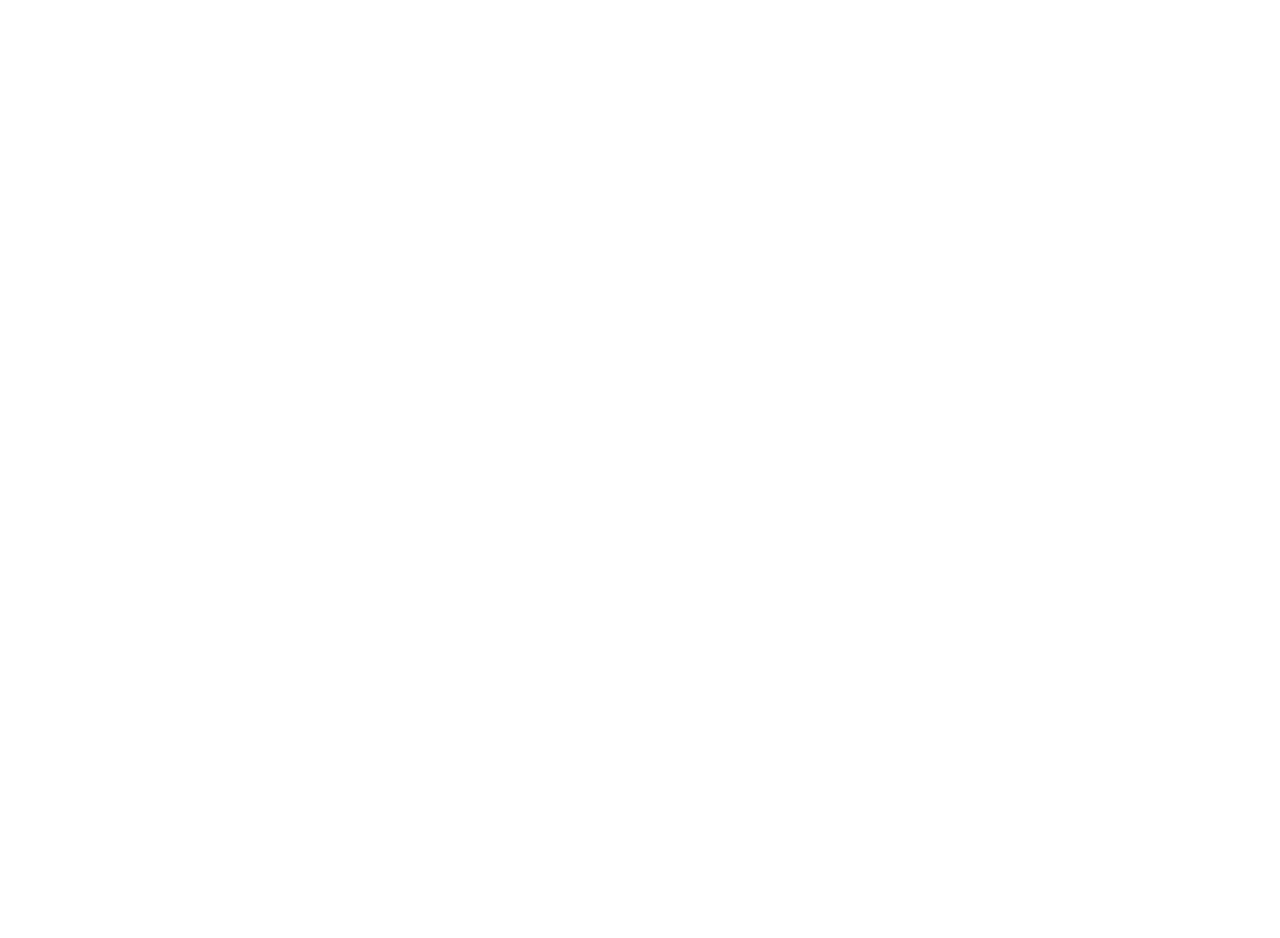
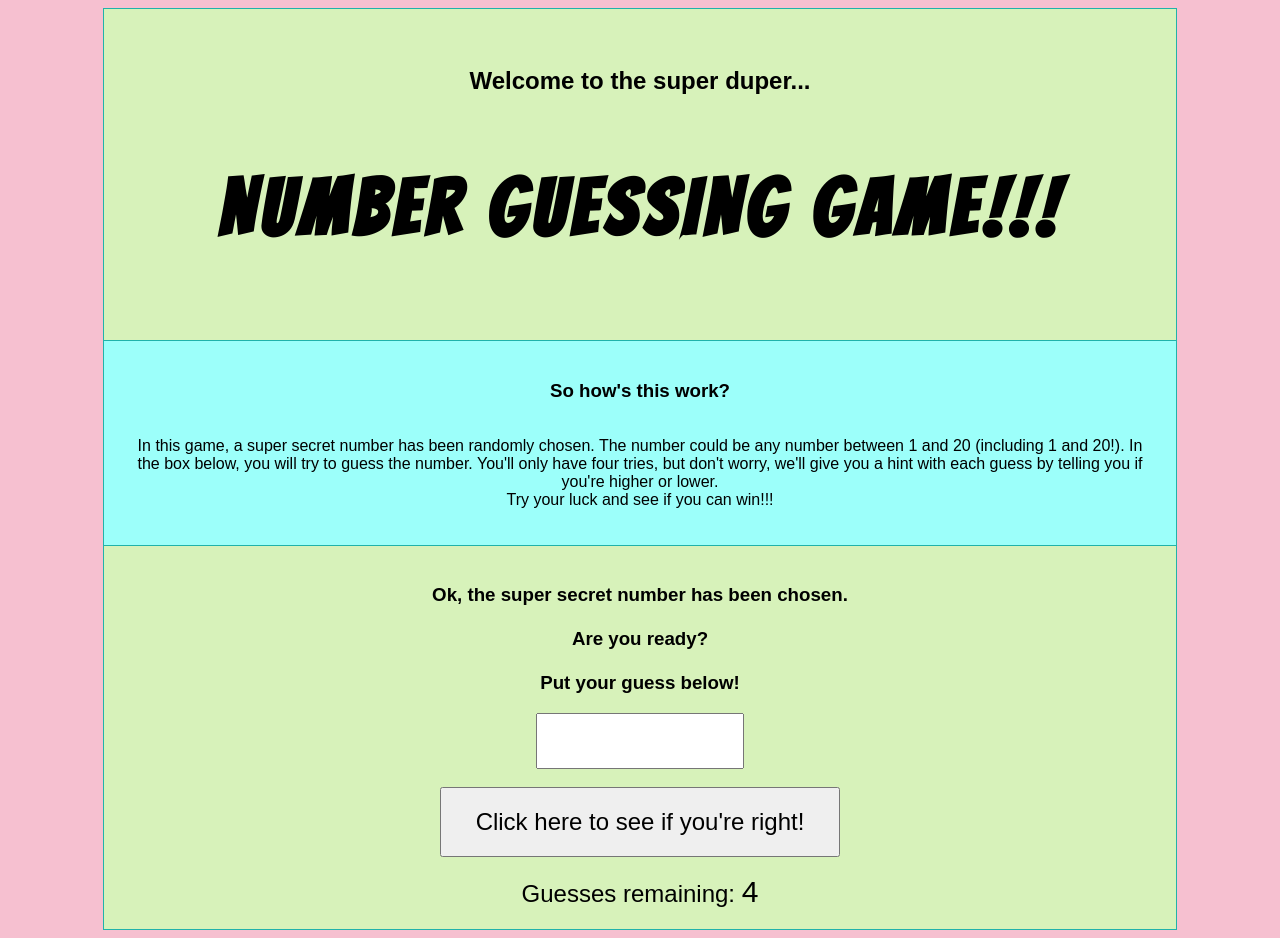
Before and after one commit to drmeloy/lab-02-guess-a-number, a plain HTML site: page index.html in a window 1280 px wide. Before the commit the page ends 800 px from the top, so only its background shows below. Drawn offline with Linux system fonts and the light colour scheme; a web font is replaced by a local one.

Commit message:
added content, styling, and app functionality

```diff
--- a/app.js
+++ b/app.js
@@ -0,0 +1,35 @@
+import compareNumbers from './compare-numbers.js';
+
+const guessBox = document.getElementById('guess-box');
+
+const inputButton = document.getElementById('input-button');
+
+let guessesRemainingDisplay = document.getElementById('guesses-remaining');
+guessesRemainingDisplay.textContent = 4;
+let guessesRemaining = 4;
+
+const guessHint = document.getElementById('guess-hint');
+
+const hiddenNumber = Math.floor(Math.random() * 20) + 1;
+
+inputButton.addEventListener('click', () => {
+    const userGuess = guessBox.value;
+    const checkGuess = compareNumbers(userGuess, hiddenNumber);
+    if (guessesRemaining === 1){
+        inputButton.setAttribute('disabled', false);
+        guessHint.textContent = 'You\'re out of guesses! You lose! Good day!';
+    }
+    if (checkGuess === -1){
+        guessHint.textContent = 'You\'re too low!';
+        guessesRemaining -= 1;
+        guessesRemainingDisplay.textContent = guessesRemaining;
+    } else if (checkGuess === 1){
+        guessHint.textContent = 'You\'re too high!';
+        guessesRemaining -= 1;
+        guessesRemainingDisplay.textContent = guessesRemaining;
+    } else {
+        guessHint.textContent = 'That\'s right!!! You guessed the super secret number! You\'re the best!!!';
+        guessesRemaining -= 1;
+        guessesRemainingDisplay.textContent = guessesRemaining;
+    }
+});
--- /dev/null
+++ b/compare-numbers.js
@@ -0,0 +1,9 @@
+const compareNumbers = (userGuess, hiddenNumber) => {
+    if (userGuess > hiddenNumber){
+        return 1;
+    } else if (userGuess < hiddenNumber){
+        return -1;
+    } else return 0;
+};
+
+export default compareNumbers;
--- a/index.html
+++ b/index.html
@@ -6,12 +6,37 @@
     <meta name="viewport" content="width=device-width, initial-scale=1.0">
     <meta http-equiv="X-UA-Compatible" content="ie=edge">
     <link rel="stylesheet" href="style.css">
-    <title>Document</title>
+    <title>Number Guessing Game!</title>
+    <link rel="stylesheet" href="style.css">
+    <link href="https://fonts.googleapis.com/css?family=Bangers|Fredoka+One|Lexend+Peta&display=swap" rel="stylesheet">
 </head>
 
 <body>
+    <header>
+        <br>
+        <h2>Welcome to the super duper...</h2>
+        <h1>NUMBER GUESSING GAME!!!</h1>
+        <br>
+    </header>
+    <section id="introduction">
+        <h3>
+            So how's this work?
+        </h3>
+        <p>
+            In this game, a super secret number has been randomly chosen. The number could be any number between 1 and 20 (including 1 and 20!). In the box below, you will try to guess the number. You'll only have four tries, but don't worry, we'll give you a hint with each guess by telling you if you're higher or lower. <br>Try your luck and see if you can win!!!
+        </p>
+    </section>
+    <section id="number-input">
+        <h3>Ok, the super secret number has been chosen. <br><br>Are you ready? <br><br>Put your guess below!</h3>
+        <input id="guess-box" type="number" min="1" max="20" required>
+        <br>
+        <button id="input-button">Click here to see if you're right!</button>
+        <br>
+        <aside>Guesses remaining: <span id="guesses-remaining"></span></aside>
+        <span id="guess-hint"></span>
+    </section>
 
-    <script src="app.js"></script>
+    <script type="module" src="app.js"></script>
 </body>
 
 </html>
--- a/style.css
+++ b/style.css
@@ -0,0 +1,84 @@
+header {
+    display: flex;
+    flex-direction: column;
+    justify-content: center;
+    align-items: center;
+    background: #D7F2BA;
+    padding: 20px 30px;
+    width: 80%;
+    border: 1px solid lightseagreen;
+    border-bottom: 0;
+}
+
+h2 {
+    font-family: 'Lexend Peta', sans-serif;
+    font-size: 24px;
+}
+
+h1 {
+    font-family: 'Bangers', cursive;
+    letter-spacing: 6px;
+    font-size: 78px;
+}
+
+body {
+    display: flex;
+    flex-direction: column;
+    justify-content: center;
+    align-items: center;
+    background: #f6c0d0;
+}
+
+section {
+    display: flex;
+    flex-direction: column;
+    justify-content: center;
+    align-items: center;
+}
+
+p {
+    text-align: center;
+}
+
+input {
+    width: 200px;
+    height: 50px;
+    text-align: center;
+    font-size: 40px;
+}
+
+button {
+    width: 400px;
+    height: 70px;
+    font-size: 24px;
+}
+
+aside {
+    font-size: 24px;
+}
+
+#guesses-remaining {
+    font-size: 30px;
+}
+
+#guess-hint {
+    font-size: 24px;
+}
+
+#introduction {
+    background: #9CFFFA;
+    width: 80%;
+    padding: 20px 30px;
+    border: 1px solid lightseagreen;
+    border-bottom: 0;
+    font-family: 'Lexend Peta', sans-serif;
+}
+
+#number-input {
+    background: #D7F2BA;
+    width: 80%;
+    padding: 20px 30px;
+    border: 1px solid lightseagreen;
+    font-family: 'Lexend Peta', sans-serif;
+    text-align: center;
+}
```
Also changed, not shown: test/compare-numbers-test.js (added, +31 -0 lines), test/example.test.js (deleted, +0 -16 lines), test/tests.js (+1 -1 lines).
